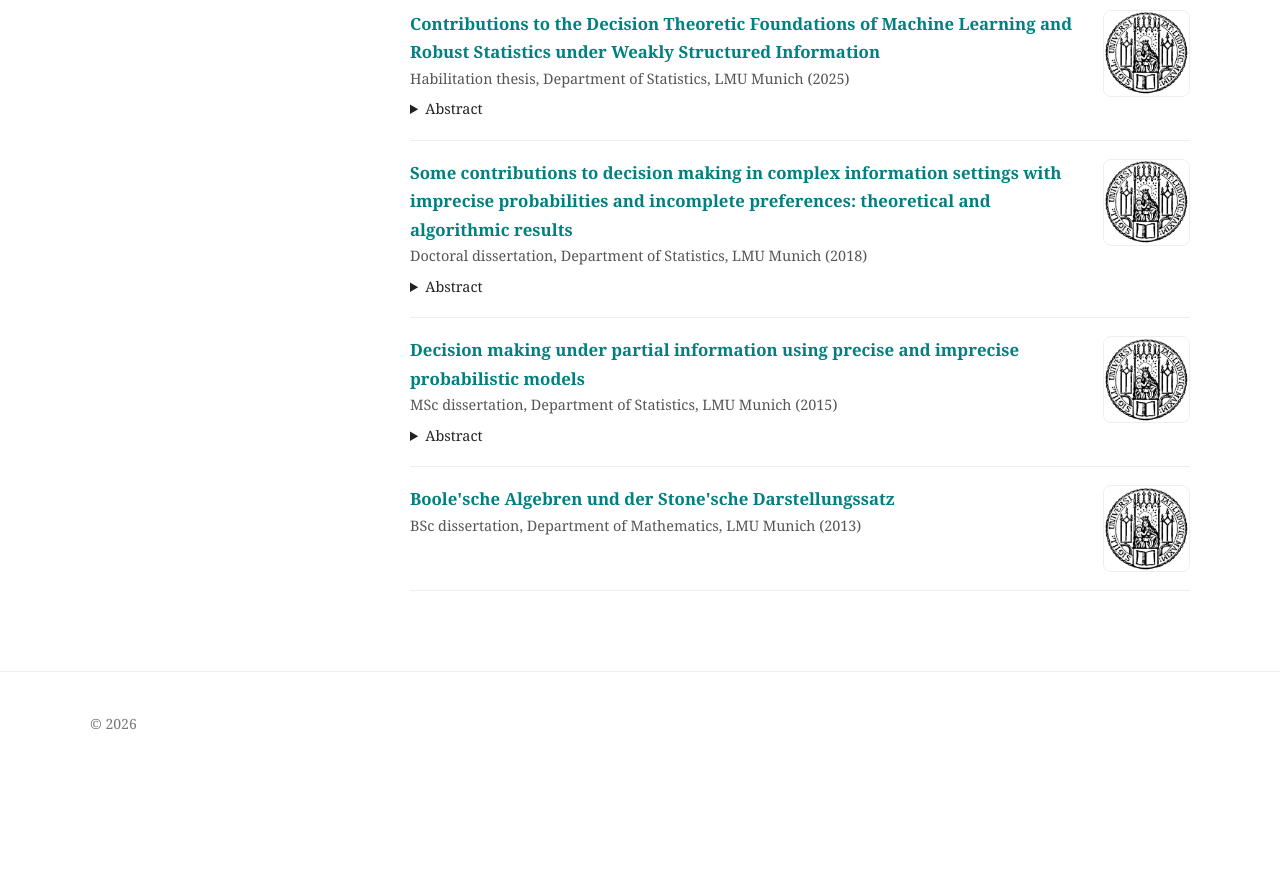
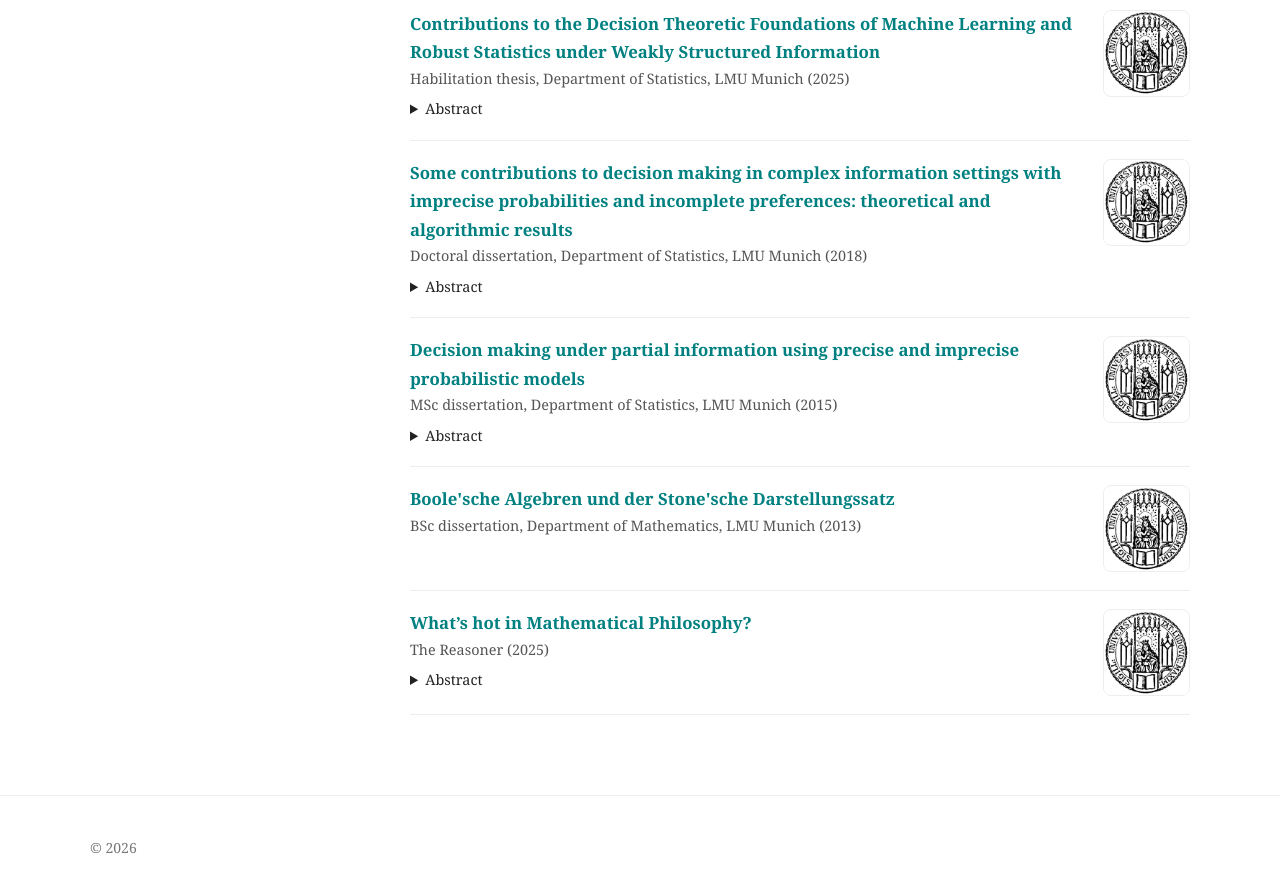
Before and after one commit to jansenc/jansenc.github.io, a Jekyll site: the page built from publications/index.md, in a window 1280 px wide and 900 px high, scrolled down 4177 px. Shown: the top 893 px of the window. Built offline with Jekyll 4.4.1, drawn with Linux system fonts in a browser that asks for light colours; before the commit the page ends 4953 px from its top, so only the background shows below that.

Commit message:
Update index.md

```diff
--- a/publications/index.md
+++ b/publications/index.md
@@ -544,3 +544,20 @@ for determining optimal decisions.
   </div>
   <img src="/assets/lmu.jpg">
 </div>
+
+
+<!-- ===================================================== -->
+<!-- ================= OTHER ============================= -->
+<!-- ===================================================== -->
+
+<div class="pub other">
+  <div class="pub-left">
+    <div class="pub-title"><b><a href="https://riviste.unimi.it/index.php/thereasoner/issue/view/2363/642" class="paper-link">What’s hot in Mathematical Philosophy?</a></b></div>
+    <div class="pub-meta">The Reasoner (2025)</div>
+
+      <details><summary>Abstract</summary>
+    An impreciseprobabilitymodel P is called two-monotone  if  it  satisfies  the inequality P(A)+P(B)≤P(A∩B)+P(A∪B) for arbitrary events A and B.  Amuch   quoted   phrase   from Peter  Walley, the luminous figure   in   imprecise   probabilities,   is  that  he  doesn’t “...know   any   rationality   argument   for   two-monotonicity, beyond its computational convenience”. And obviously: Usinga  model P that  is  two-monotone  is  computationally  very convenient,  since  for  instance  lower  and  upper  expectations of  arbitrary  (bounded)  gambles  can  be  computed  by  closedformulas. So,  more  interestingly:   What  about  the  second part of the statement, the “beyond” part?
+     </details>
+  </div>
+  <img src="/assets/lmu.jpg">
+</div>
```
